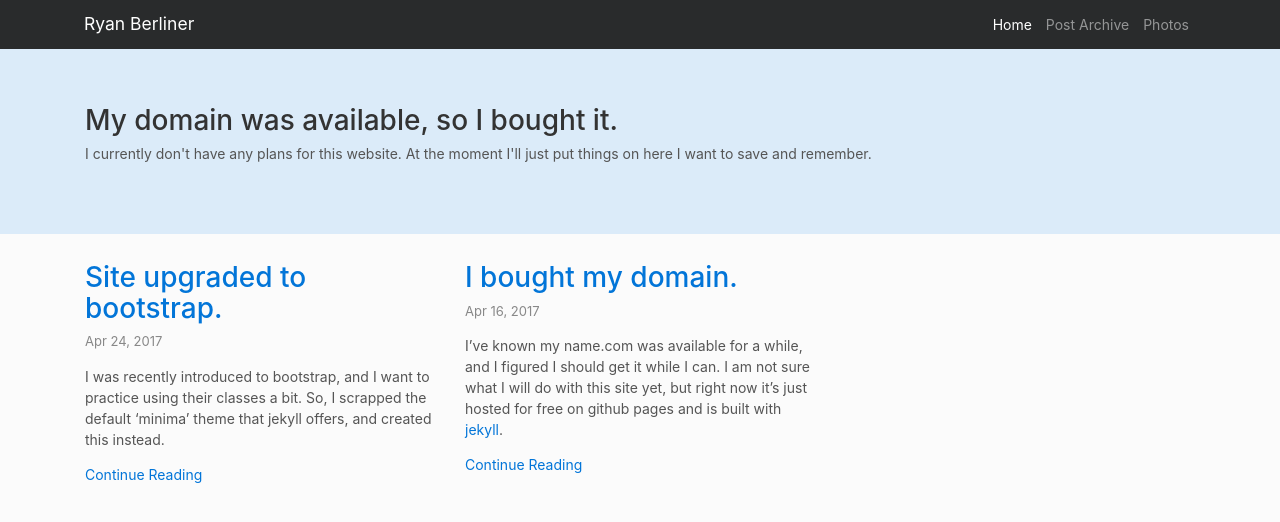
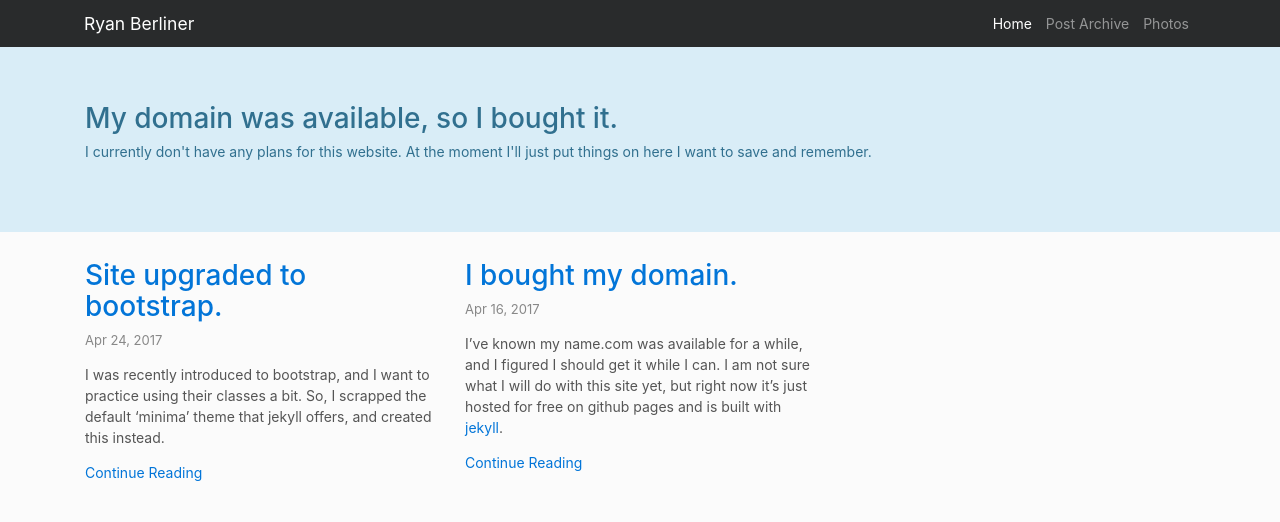
Before and after one commit to RyanBerliner/ryanberliner.github.io, a Jekyll site: the page built from index.html, in a window 1280 px wide. Shown: the top 522 px of the page. Built offline with Jekyll 4.4.1, drawn with Linux system fonts in a browser that asks for light colours; nearby versions of some CDN libraries.

Commit message:
work on links and style

```diff
--- a/Gemfile
+++ b/Gemfile
@@ -21,7 +21,7 @@ gem "minima", "~> 2.0"
 # If you have any plugins, put them here!
 group :jekyll_plugins do
    gem "jekyll-feed", "~> 0.6"
-   gem 'github-pages'
+  #  gem 'github-pages'
 end
 
 # Windows does not include zoneinfo files, so bundle the tzinfo-data gem
--- a/_layouts/home.html
+++ b/_layouts/home.html
@@ -1,7 +1,8 @@
 ---
 layout: default
 ---
-<div class="jumbotron home">
+<h1 class="sr-only">Home</h1>
+<div class="jumbotron home alert-info">
   <div class="container">
     <div class="row">
       {{ content }}
--- a/archive.html
+++ b/archive.html
@@ -9,7 +9,7 @@ permalink: /archive
 <div class="container">
   <div class="row">
     <div class="col-md-12">
-      <h2>Post Archive, all my post I've ever done.</h2>
+      <h1>Post Archive, all my post I've ever done.</h1>
     </div>
     <div class="col-md-12">
       <ul>
--- a/assets/main.scss
+++ b/assets/main.scss
@@ -3,12 +3,14 @@
 
 // Colors
 $white: #fbfbfb;
-$light-blue: #dbebf9;
 $text-main: #555555;
 $text-darker: #333333;
 $text-lighter: #888888;
 $light-grey: #eceeef;
 $black: #292b2c;
+
+// Sizes
+$border-radius: 2px;
 
 html {
   font-size: 14px;
@@ -65,6 +67,23 @@ pre code {
   justify-content: flex-end;
 }
 
+@media (min-width: 992px) {
+  a.nav-link.nav-item {
+    padding-top: .2em;
+    padding-bottom: .2em;
+    margin-top: .2em;
+    margin-bottom: .2em;
+    border-radius: $border-radius;
+    cursor: default;
+
+    &:not(.active):hover,
+    &:not(.active):focus {
+      background-color: darken($black, 4%);
+      cursor: pointer;
+    }
+  }
+}
+
 @media (max-width: 991px) {
   a.nav-link.nav-item:not(:last-child) {
     border-bottom: 1px solid lighten($black, 10%);
@@ -73,6 +92,5 @@ pre code {
 }
 
 .jumbotron {
-  background-color: $light-blue;
   border-radius: 0;
 }
--- a/index.html
+++ b/index.html
@@ -9,7 +9,7 @@ order: 1
 ---
 
 <div class="col-md-12">
-    <h2>My domain was available, so I bought it.</h2>
+    <h2 class="alert-heading">My domain was available, so I bought it.</h2>
     <p>
         I currently don't have any plans for this website. At the moment I'll just
         put things on here I want to save and remember.
--- a/photos.html
+++ b/photos.html
@@ -9,7 +9,7 @@ permalink: /photos
 <div class="container">
   <div class="row">
     <div class="col-md-12">
-      <h2>Photos.</h2>
+      <h1>Photos.</h1>
     </div>
     <div class="col-md-12">
       <p>There are currently no photos.</p>
```
